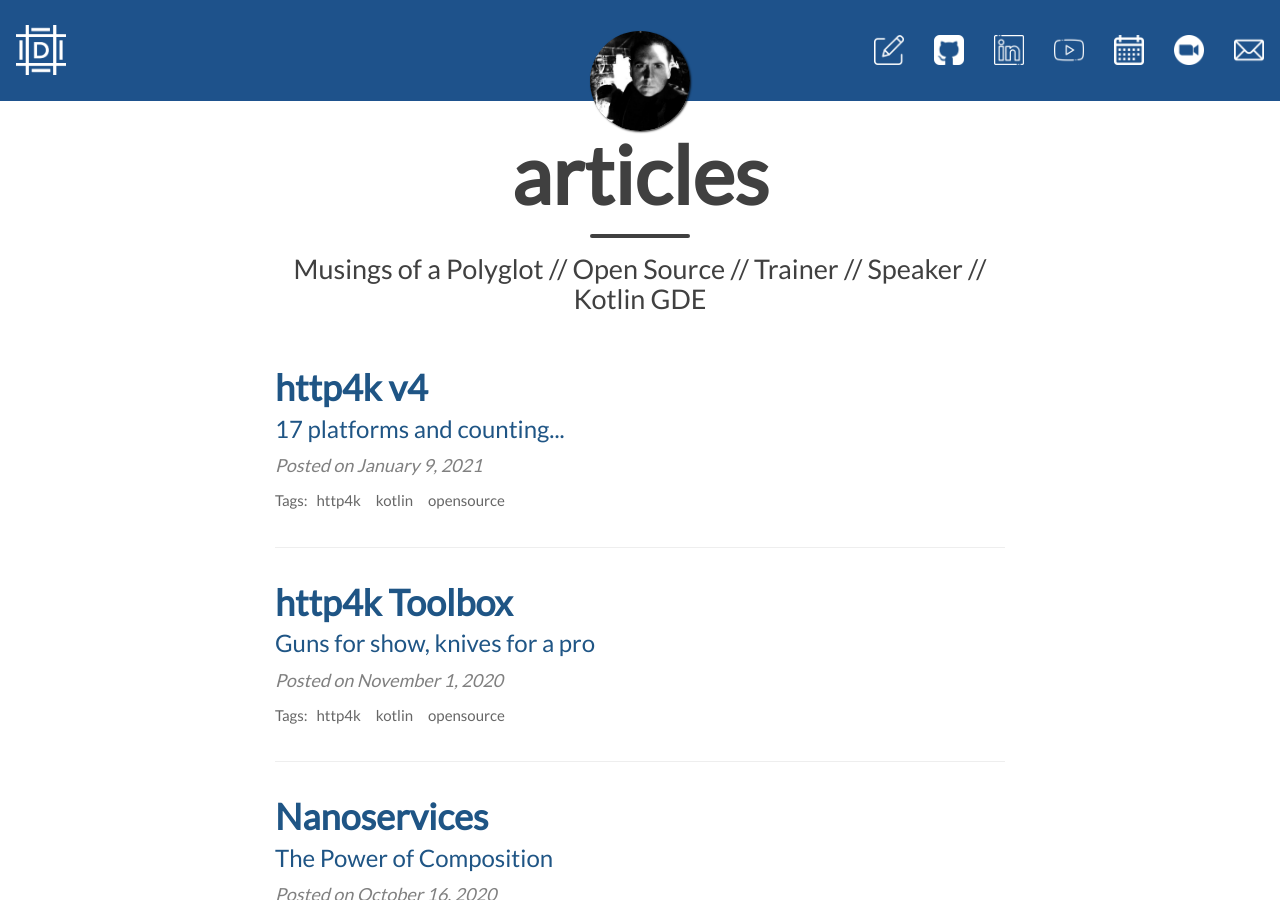
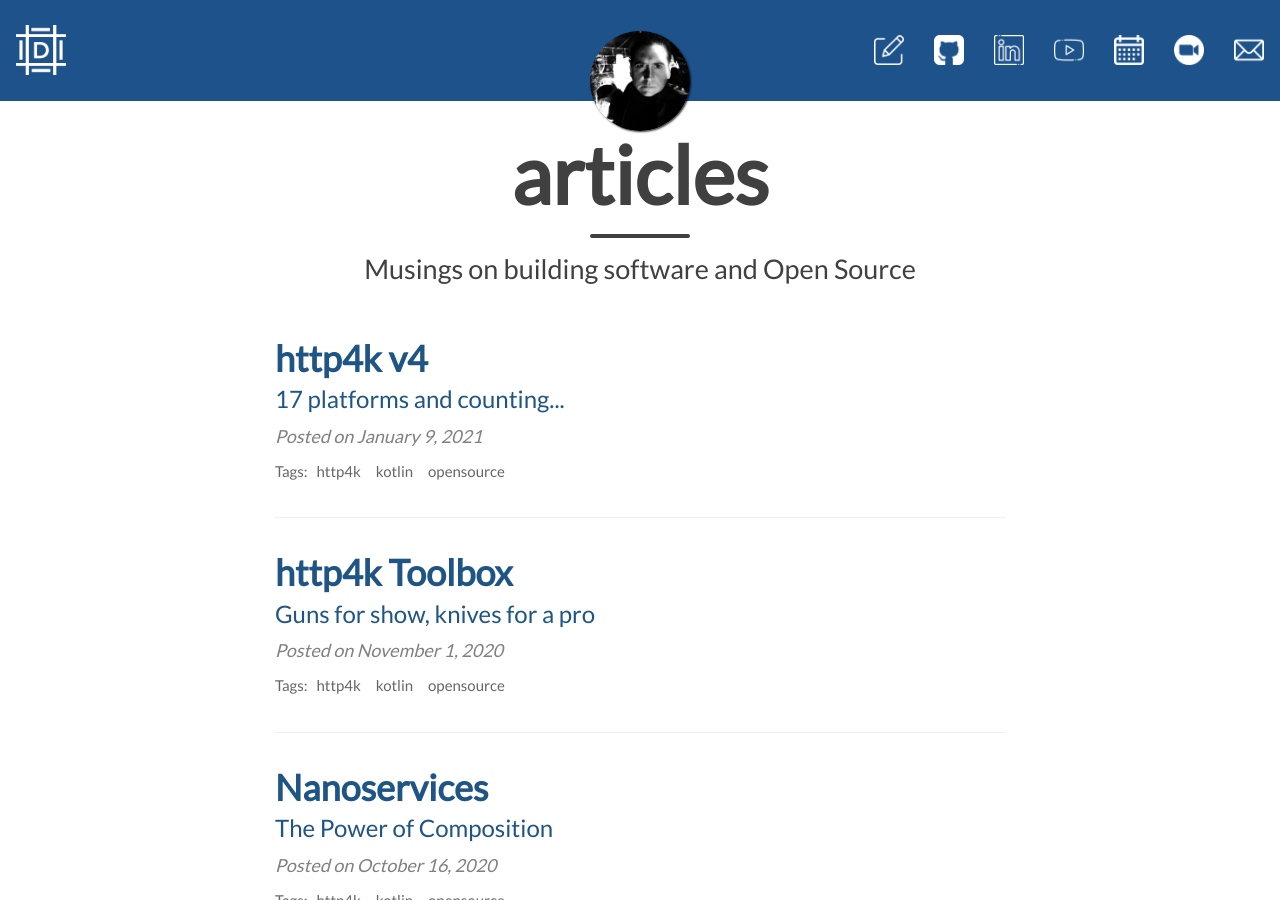
Before and after one commit to dmcg/daviddenton.github.io, a Jekyll site: the page built from articles.html, in a window 1280 px wide and 900 px high. Built offline with Jekyll 4.4.1, drawn with Linux system fonts in a browser that asks for light colours; nearby versions of some CDN libraries.

Commit message:
subtitle

```diff
--- a/_config.yml
+++ b/_config.yml
@@ -27,7 +27,7 @@ social-network-links:
   youtube: channel/UCP2W6By4DfYjKvsN245OocQ
   linkedin: denton-david
 
-rss-description: Musings of a Polyglot // Open Source // Trainer // Speaker // Kotlin GDE
+rss-description: Musings on building software and Open Source
 
 share-links-active:
   github: false
--- a/articles.html
+++ b/articles.html
@@ -1,5 +1,5 @@
 ---
 layout: blog
 title: articles
-subtitle: Musings of a Polyglot // Open Source // Trainer // Speaker // Kotlin GDE
+subtitle: Musings on building software and Open Source
 ---
```
